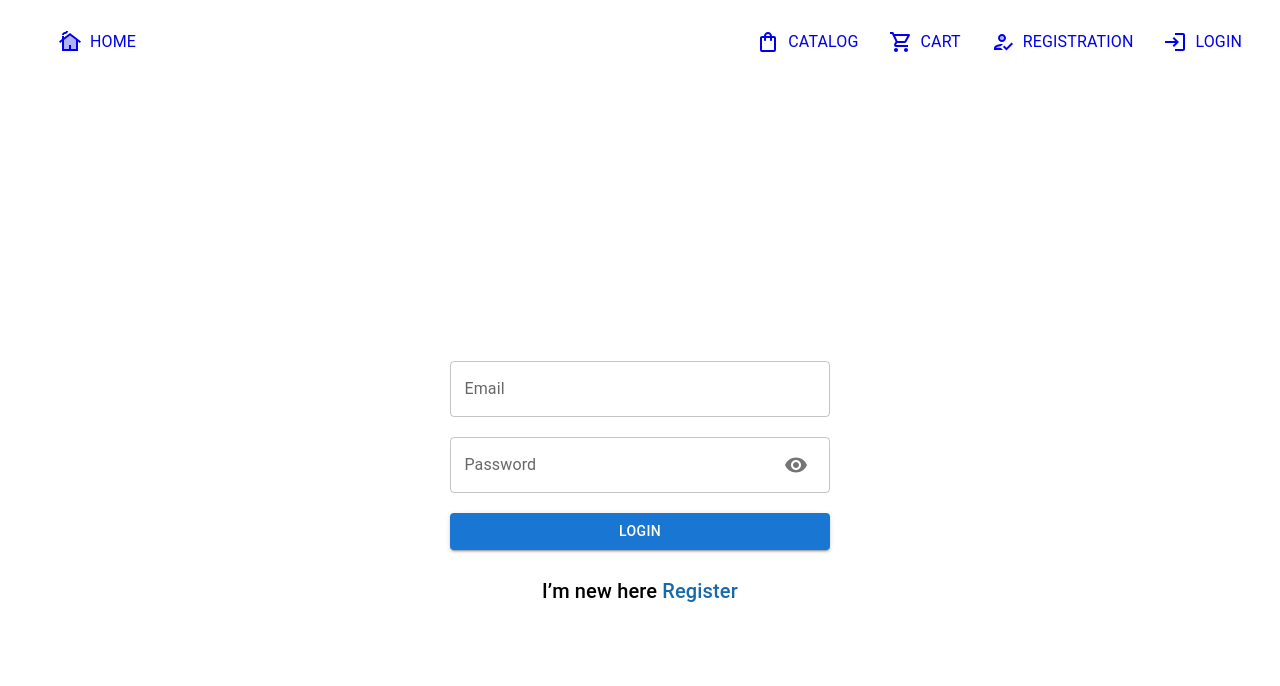
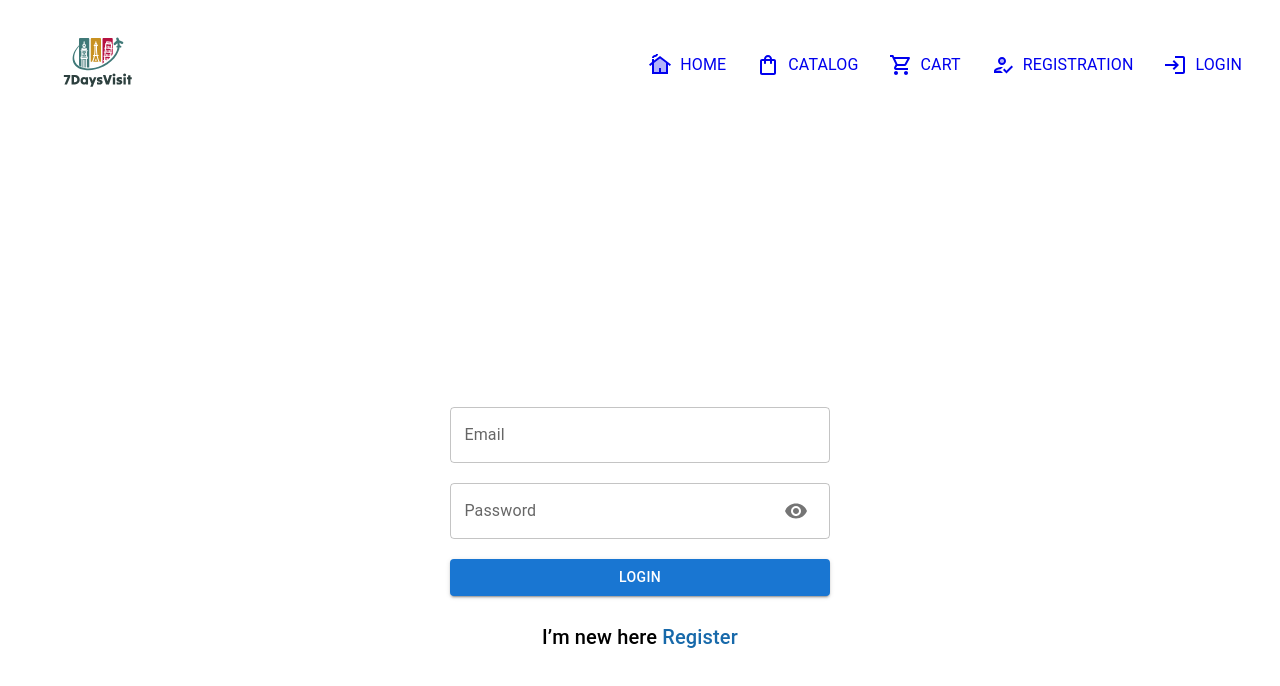
Before and after one commit to papryca/eCommerce-Application, a React (Create React App) app: page /login in a window 1280 px wide. Shown: the top 686 px of the page. Built offline with nearby package versions, Linux system fonts and the light colour scheme.

Commit message:
feat: add logo (#79)

```diff
--- a/src/components/header/header-burger.tsx
+++ b/src/components/header/header-burger.tsx
@@ -1,11 +1,16 @@
 import React, { useState } from "react";
 
+import { ReactComponent as LogoImage } from "@assets/icons/logo.svg";
 import HeaderRoute from "@components/header/header-route";
 import routes from "@components/header/tabs";
+
+import { Link } from "react-router-dom";
 
 import CloseIcon from "@mui/icons-material/Close";
 import MenuIcon from "@mui/icons-material/Menu";
 import { Box, Drawer } from "@mui/material";
+
+import styles from "./header.module.scss";
 
 const HeaderBurger = () => {
   const [isDrawerOpen, setDrawerOpen] = useState(false);
@@ -15,11 +20,11 @@ const HeaderBurger = () => {
   };
   return (
     <Box display="flex" justifyContent="space-between" alignItems="center">
-      <HeaderRoute
-        to={routes.home.link}
-        icon={routes.home.icon}
-        label={routes.home.label}
-      />
+      <Link to="/">
+        <div className={styles.logo}>
+          <LogoImage />
+        </div>
+      </Link>
       <MenuIcon onClick={toggleDrawer} />
       <Drawer anchor="left" open={isDrawerOpen} onClose={toggleDrawer}>
         <Box
@@ -37,7 +42,11 @@ const HeaderBurger = () => {
               right: "20px",
             }}
           />
-
+          <HeaderRoute
+            to={routes.home.link}
+            icon={routes.home.icon}
+            label={routes.home.label}
+          />
           <HeaderRoute
             to={routes.catalog.link}
             icon={routes.catalog.icon}
--- a/src/components/header/header-desktop.tsx
+++ b/src/components/header/header-desktop.tsx
@@ -1,7 +1,11 @@
 import React from "react";
+
+import { ReactComponent as LogoImage } from "@assets/icons/logo.svg";
 
 import HeaderRoute from "@components/header/header-route";
 import routes from "@components/header/tabs";
+
+import { Link } from "react-router-dom";
 
 import { Box } from "@mui/material";
 
@@ -9,12 +13,17 @@ const HeaderDesktop = () => {
   const hasToken = localStorage.getItem("tokenObject");
   return (
     <Box display="flex" justifyContent="space-between" alignItems="center">
-      <HeaderRoute
-        to={routes.home.link}
-        icon={routes.home.icon}
-        label={routes.home.label}
-      />
+      <Link to="/">
+        <div style={{ width: "70px", height: "70px", marginLeft: "35px" }}>
+          <LogoImage />
+        </div>
+      </Link>
       <Box display="flex" alignItems="center">
+        <HeaderRoute
+          to={routes.home.link}
+          icon={routes.home.icon}
+          label={routes.home.label}
+        />
         <HeaderRoute
           to={routes.catalog.link}
           icon={routes.catalog.icon}
--- a/src/components/header/header.module.scss
+++ b/src/components/header/header.module.scss
@@ -8,3 +8,8 @@
     text-decoration: underline;
   }
 }
+.logo {
+  width: 70px;
+  height: 70px;
+  margin-left: 35px;
+}
```
Also changed, not shown: src/assets/icons/logo.svg (added).
